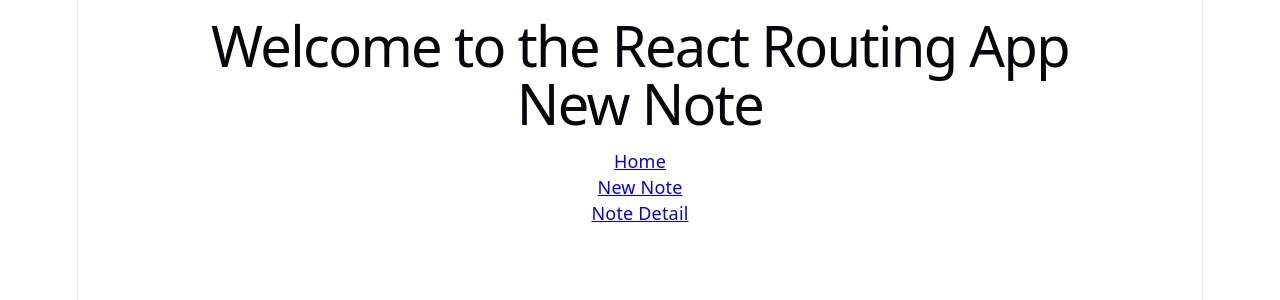
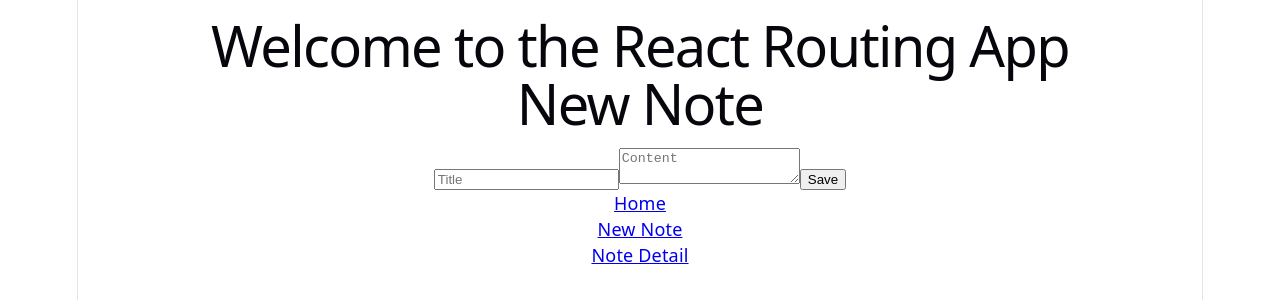
Before and after one commit to biscoo/mern_journey, a React (Vite) app in the folder 07-react-intro/: page /notes/new in a window 1280 px wide. Shown: the top 300 px of the page. Built offline with nearby package versions, Linux system fonts and the light colour scheme.

Commit message:
Add NewNote form with POST to backend

```diff
--- a/07-react-intro/src/pages/NewNote.jsx
+++ b/07-react-intro/src/pages/NewNote.jsx
@@ -1,9 +1,39 @@
 import { useState } from "react";
+import { useNavigate } from "react-router-dom";
 
 function NewNote() {
+  const [title, setTitle] = useState("");
+  const [content, setContent] = useState("");
+  const navigate = useNavigate();
+
+  async function createNote() {
+    const response = await fetch("http://localhost:3000/notes", {
+      method: "POST",
+      headers: {
+        "Content-Type": "application/json",
+      },
+      body: JSON.stringify({ title: title, content: content }),
+    });
+
+    const newNote = await response.json();
+    navigate(`/`);
+  }
+
   return (
     <div>
       <h1>New Note</h1>
+      <input
+        type="text"
+        placeholder="Title"
+        value={title}
+        onChange={(e) => setTitle(e.target.value)}
+      />
+      <textarea
+        placeholder="Content"
+        value={content}
+        onChange={(e) => setContent(e.target.value)}
+      ></textarea>
+      <button onClick={createNote}>Save</button>
     </div>
   );
 }
```
